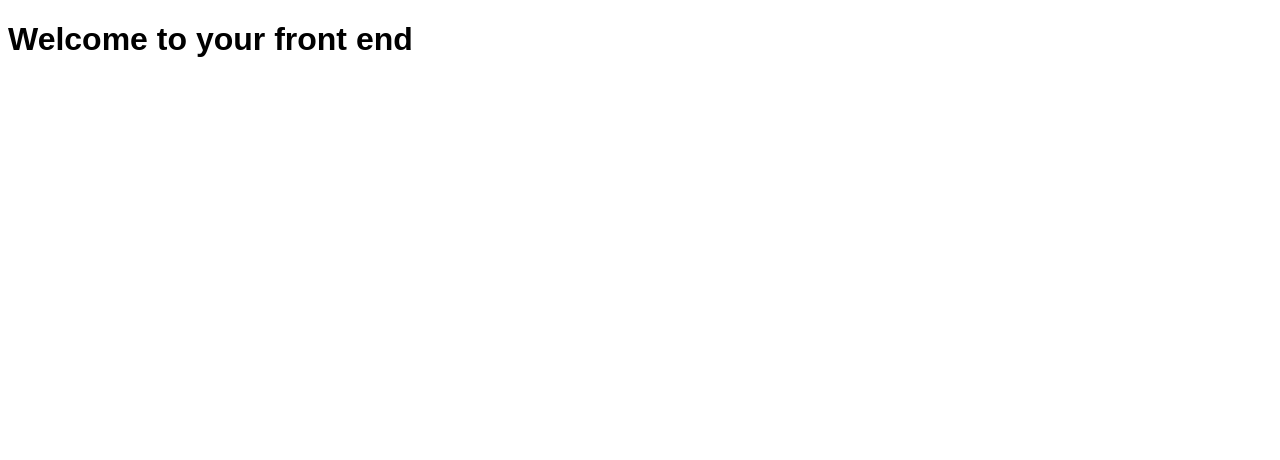
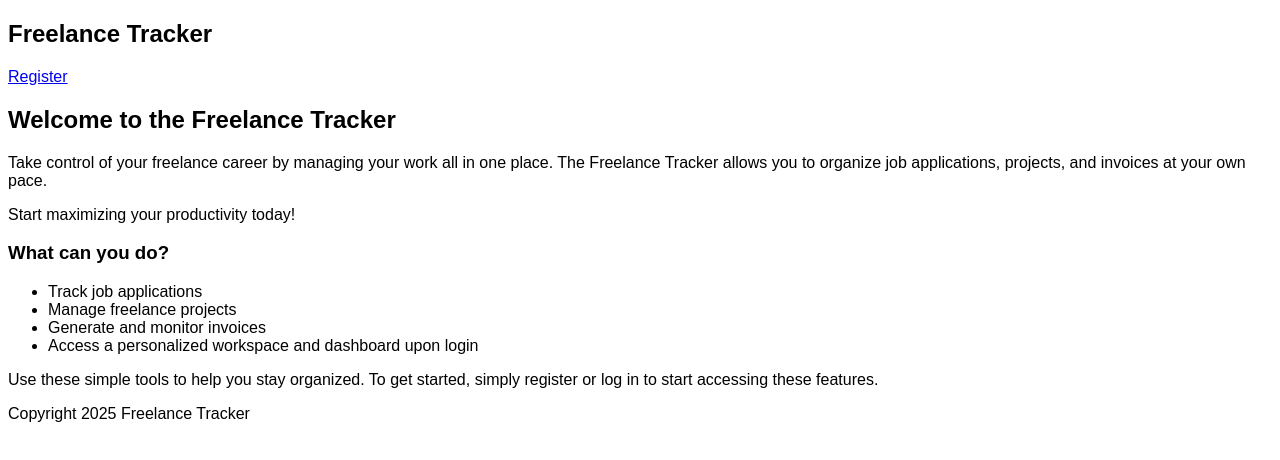
Before and after one commit to uprighted-learners/freelance-client, a React (Vite) app: page / in a window 1280 px wide. Shown: the top 460 px of the page. Built offline with nearby package versions, Linux system fonts and the light colour scheme.

Commit message:
added landing page, header, footer

```diff
--- a/src/App.jsx
+++ b/src/App.jsx
@@ -1,11 +1,16 @@
 import { useState, useEffect } from 'react'
+import Welcome from './components/Welcome'
+import Header from './components/Header'
+import Footer from './components/Footer'
 import './App.css'
 
 function App() {
 
   return (
     <>
-     <h1>Welcome to your front end</h1>
+     <Header/>
+     <Welcome/>
+     <Footer/>
     </>
   )
 }
--- /dev/null
+++ b/src/components/Footer.jsx
@@ -0,0 +1,11 @@
+import React from 'react'
+
+function Footer() {
+  return (
+    <footer className='footer'>
+        <p> Copyright 2025 Freelance Tracker </p>
+    </footer>
+  )
+}
+
+export default Footer
--- /dev/null
+++ b/src/components/Header.jsx
@@ -0,0 +1,19 @@
+import React from 'react'
+import "./header.css"
+
+function Header() {
+  return (
+    <header>
+      <nav>
+        <h1>Freelance Tracker</h1>
+        <ul className="nav-links">
+        <li><a href="#register">Register</a></li>
+        </ul>
+
+      </nav>
+    </header>
+  );
+}
+
+
+export default Header
--- /dev/null
+++ b/src/components/Welcome.jsx
@@ -0,0 +1,26 @@
+  import React from 'react'
+
+
+export default function Welcome()
+{
+  return (
+    <section id="welcome-banner">
+      <h2>Welcome to the Freelance Tracker</h2>
+      <p>Take control of your freelance career by managing your work all in one place.
+         The Freelance Tracker allows you to organize job applications, projects, and invoices at your own pace.
+      </p>
+      <p> Start maximizing your productivity today!
+     </p>
+
+     <h3>What can you do?</h3>
+     <ul>
+      <li>Track job applications </li>
+      <li>Manage freelance projects</li>
+      <li>Generate and monitor invoices</li>
+      <li>Access a personalized workspace and dashboard upon login</li>
+     </ul>
+     <p> Use these simple tools to help you stay organized. To get started, simply register or log in to start accessing these features.
+</p>
+    </section>
+  );
+}
--- /dev/null
+++ b/src/components/header.css
@@ -0,0 +1,6 @@
+.nav-links {
+    display: flex;
+    list-style: none;
+    padding: 0;
+    gap: 1rem;
+}
```
